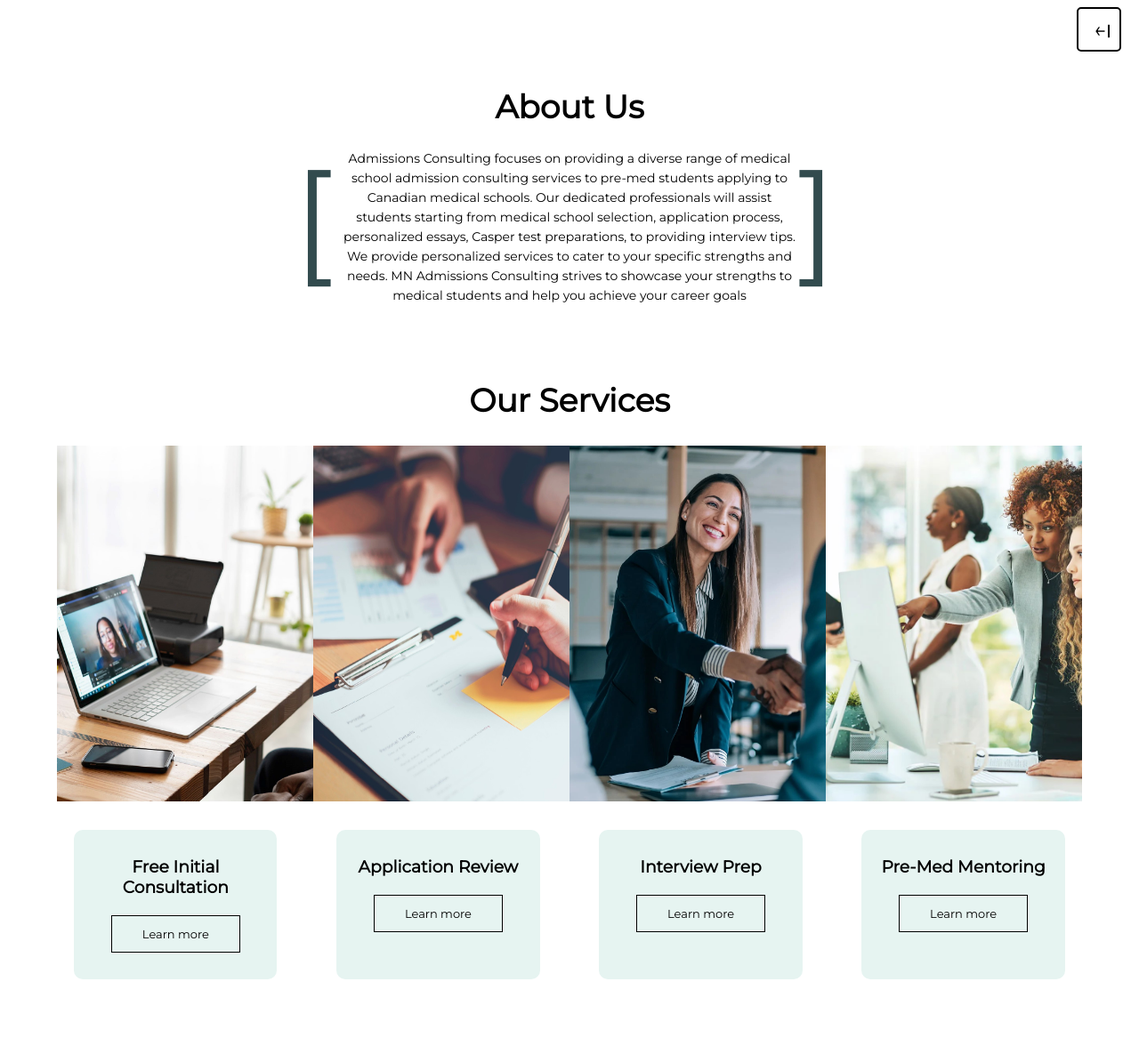
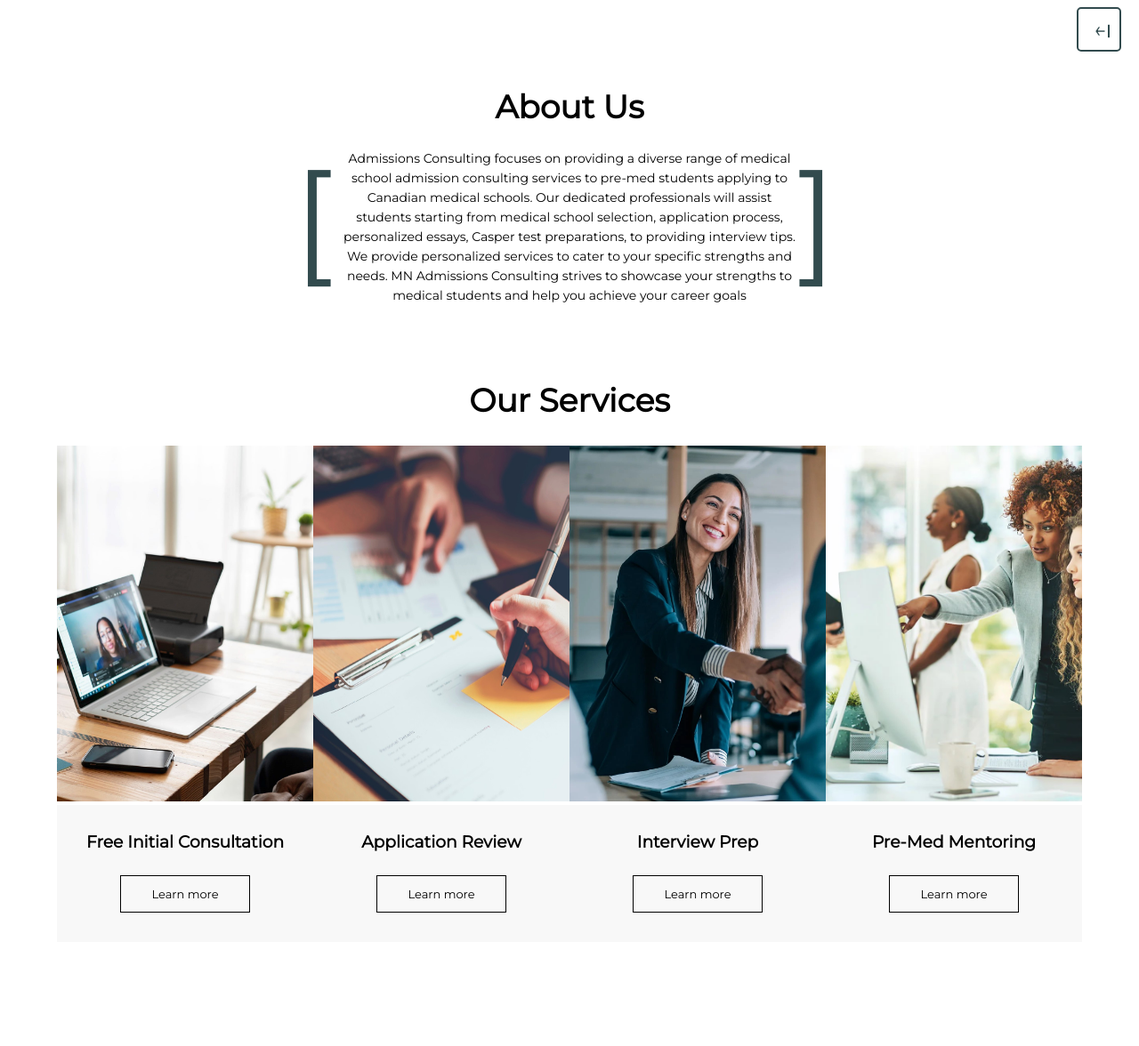
Before and after one commit to Madziba31/Madziba31.github.io, a plain HTML site: page index.html in a window 1280 px wide. Shown: the part 722-1898 px from the top of the page at 89% size. Drawn offline with Linux system fonts and the light colour scheme.

Commit message:
Add files via upload

```diff
--- a/Website.css
+++ b/Website.css
@@ -184,25 +184,11 @@ p{
     margin-top: 2.5%;
 }
 
-.services-col{
-    flex-basis: 20.5%;
-    background: #E6F4F1;
-    border-radius: 10px;
-    padding: 20px 12px;
-    box-sizing: border-box;
-    transition: 0.5s;
-    overflow: hidden;
-}
-
 h3{
     text-align: center;
     font-weight: 600;
     margin: 10px 0;
     margin-bottom: 10%;
-}
-
-.services-col:hover{
-    box-shadow: 0 0 20px 0px rgba(0,0,0,0.2)
 }
 
 #initial{
@@ -294,12 +280,15 @@ h3{
 .services-col{
   margin-bottom: 20px;
   flex-basis: 20.5%;
-  background: #E6F4F1;
-  border-radius: 10px;
+  background: #F8F8F8;
   padding: 20px 12px;
   box-sizing: border-box;
   transition: 0.5s;
   overflow: hidden;
+}
+
+.services-col:hover{
+  box-shadow: 0 0 20px 0px rgba(0,0,0,0.2)
 }
 
 .photos{
@@ -490,16 +479,16 @@ footer {
     height: 50px;
     line-height: 50px;
     text-align: center;
-    border: 2px solid #000;
+    border: 2px solid #324B4E;
     background-color: #fff;
     border-radius: 5px;
-    color: #000;
+    color: #324B4E;
     font-size: 24px;
     transition: background-color 0.3s ease-in-out, color 0.3s ease-in-out;
   }
 
   .scroll-to-top:hover {
-    background-color: #000;
+    background-color: #324B4E;
     color: #fff;
   }
 
@@ -564,9 +553,9 @@ footer {
     }
 
     .services-col{
+        margin-top: 10px;
         margin-bottom: 20px;
         flex-basis: 20.5%;
-        background: #E6F4F1;
         border-radius: 10px;
         padding: 20px 12px;
         box-sizing: border-box;
--- a/index.html
+++ b/index.html
@@ -62,24 +62,6 @@
     <div class="row">
         <div class="facilities-col" id="our-services1">
             <img src="consultation.jpg">
-        </div>
-
-        <div class="facilities-col">
-            <img src="application-review.jpg" id="our-services2">
-        </div>
-
-        <div class="facilities-col" id="our-services3">
-            <img src="interview.jpg">
-        </div>
-
-        <div class="facilities-col" id="our-services4">
-            <img src="mentoring.jpg">
-        </div>
-    </div>
-</section>
-
-<section class="our-services">
-    <div class="row">
             <div class="services-col">
                 <h3>Free Initial Consultation</h3>
                 <a href="#popup1" id="initial" class="hero-btn">Learn more</a>
@@ -97,7 +79,10 @@
                     </p>
                 </div>
             </div>
+        </div>
 
+        <div class="facilities-col">
+            <img src="application-review.jpg" id="our-services2">
             <div class="services-col">
                 <h3>Application Review</h3>
                 <a href="#popup2" id="application" class="hero-btn">Learn more</a>
@@ -115,7 +100,12 @@
                     </p>
                 </div>
             </div>
+        </div>
 
+
+
+        <div class="facilities-col" id="our-services3">
+            <img src="interview.jpg">
             <div class="services-col">
                 <h3>Interview Prep</h3>
                 <a href="#popup3" id="interview" class="hero-btn">Learn more</a>
@@ -133,7 +123,10 @@
                     </p>
                 </div>
             </div>
+        </div>
 
+        <div class="facilities-col" id="our-services4">
+            <img src="mentoring.jpg">
             <div class="services-col">
                 <h3>Pre-Med Mentoring</h3>
                 <a href="#popup4" id="pre-med" class="hero-btn">Learn more</a>
@@ -158,7 +151,7 @@
                     </p>
                 </div>
             </div>
-
+        </div>
     </div>
 </section>
 
```
Lines whose indentation alone changed are shown as unchanged.
